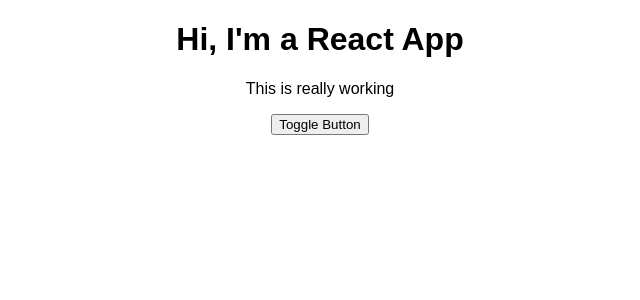
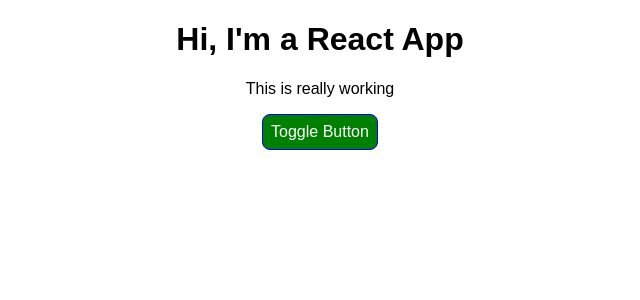
Before and after one commit to barksanto/react-complete-guide, a React app: page / in a window 1280 px wide. Shown: the top 300 px of the page, without its empty margins (320-960 px from the left). Built offline with nearby package versions, Linux system fonts and the light colour scheme.

Commit message:
changed syntax for original styling for button

```diff
--- a/src/App.js
+++ b/src/App.js
@@ -97,7 +97,7 @@ class App extends Component { //no render method on functional components
     // };
 
     let persons = null;
-    let btnClass = [classes.Button];
+    let btnClass = [classes.button];
 
     if (this.state.showPersons) {
       persons = (
```
